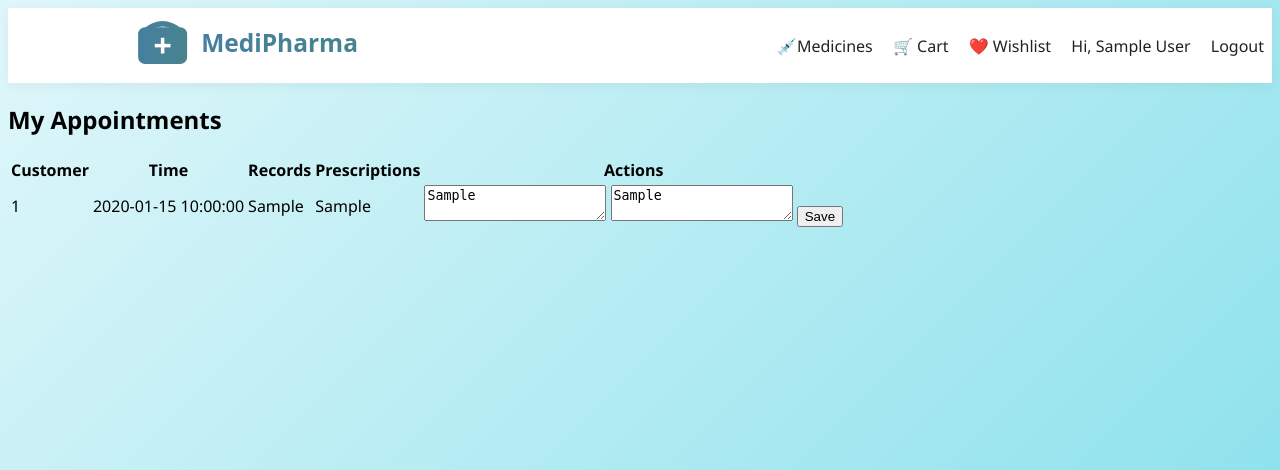
After one commit to Nowshin-Ara-Nini/MediPharma, a Flask app: page /doctor_appointments in a window 1280 px wide. The commit adds this page. Shown: the top 470 px of the page. Run offline with Flask 3, Linux system fonts and the light colour scheme; the visitor is signed in with stand-in values (Sample User, id 1); tables that the repository leaves empty or names only in its code hold one stand-in row (values such as "Sample post").

Commit message:
adding the appointment option

```diff
--- a/doctor.py
+++ b/doctor.py
@@ -27,3 +27,16 @@ def doctor_notes():
         cur.execute("SELECT * FROM notes WHERE doctor_id=%s", (session["uid"],))
         notes = cur.fetchall()
     return render_template("doctor_notes.html", notes=notes)
+
+@doctor_bp.post("/update_appointment/<int:appointment_id>")
+def update_appointment(appointment_id):
+    patient_records = request.form.get("patient_records")
+    prescriptions = request.form.get("prescriptions")
+    with DB() as cur:
+        cur.execute("""
+            UPDATE appointments
+            SET patient_records=%s, prescriptions=%s
+            WHERE appointment_id=%s AND doctor_id=%s
+        """, (patient_records, prescriptions, appointment_id, session["uid"]))
+    flash("Appointment updated successfully")
+    return redirect(url_for("doctor.doctor_appointments"))
--- a/templates/customer_dashboard.html
+++ b/templates/customer_dashboard.html
@@ -3,6 +3,7 @@
 <h1>Customer Dashboard</h1>
 <p>My Profile</p>
 <p> My Orders</p>
+<p>My Appointments</p>
 <p>Refund and Return Policy</p>
 <p>My Rating and Reviews</p>
 <p>Notifications</p>
--- /dev/null
+++ b/templates/doctor_appointments.html
@@ -0,0 +1,22 @@
+{% extends "base.html" %}
+{% block content %}
+<h2>My Appointments</h2>
+<table>
+  <tr><th>Customer</th><th>Time</th><th>Records</th><th>Prescriptions</th><th>Actions</th></tr>
+  {% for appt in appointments %}
+  <tr>
+    <td>{{ appt.customer_id }}</td>
+    <td>{{ appt.scheduled_at }}</td>
+    <td>{{ appt.patient_records or "-" }}</td>
+    <td>{{ appt.prescriptions or "-" }}</td>
+    <td>
+      <form method="post" action="{{ url_for('doctor.update_appointment', appointment_id=appt.appointment_id) }}">
+        <textarea name="patient_records" placeholder="Records">{{ appt.patient_records }}</textarea>
+        <textarea name="prescriptions" placeholder="Prescriptions">{{ appt.prescriptions }}</textarea>
+        <button type="submit">Save</button>
+      </form>
+    </td>
+  </tr>
+  {% endfor %}
+</table>
+{% endblock %}
```
Also changed, not shown: customer.py (+33 -0 lines), templates/book_appoinment.html (added, +17 -0 lines), templates/index.html (+12 -0 lines).
